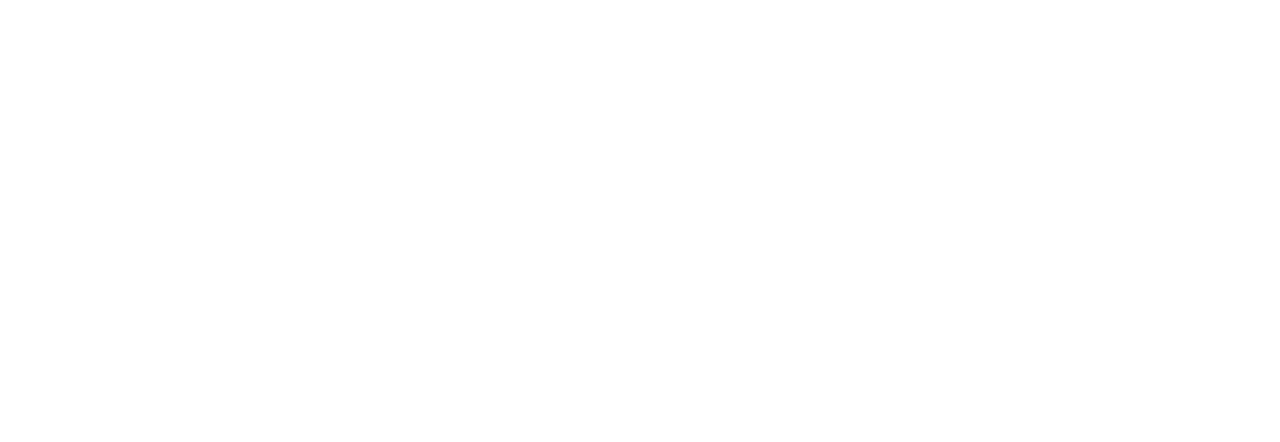
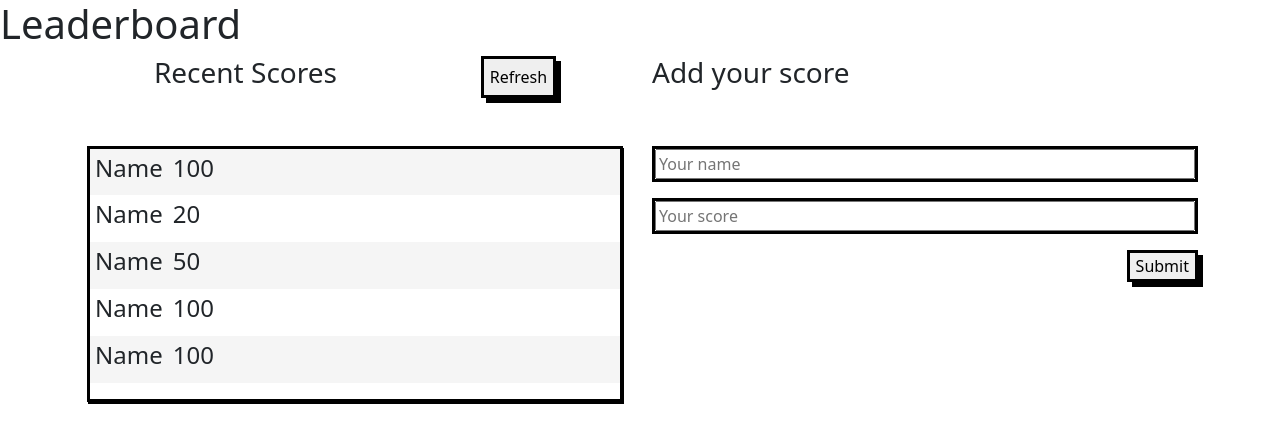
Before and after one commit to peterdgreat/Leaderboard, a website built with webpack: page src/index.html in a window 1280 px wide. Built offline with nearby package versions, Linux system fonts and the light colour scheme.

Commit message:
Content added and styled
- HTML Content added

- content styled

```diff
--- a/src/index.html
+++ b/src/index.html
@@ -11,7 +11,64 @@
     <title>Leaderboard </title>
 </head>
 <body>
+<header>
+    <h1>Leaderboard</h1>
+</header>
+<div class="container">
+    <div class="row">
+        <section class="col-md-6">
+           <div class="d-flex justify-content-around">
+            <h3>
+                Recent Scores
+            </h3>
+            <button>Refresh</button>
+           </div>
+           <div class="main mt-5">
+            <ul class="list-unstyled">
+                <li>
+                <h4>Name</h4>
+                <h4>100</h4>
+                </li>
+                <li>
+                    <h4>Name</h4>
+                    <h4>20</h4>
+                </li>
+                <li>
+                    <h4>Name</h4>
+                    <h4>50</h4>
+                </li>
+                <li>
+                    <h4>Name</h4>
+                    <h4>100</h4>
+                </li>
+                <li>
+                    <h4>Name</h4>
+                    <h4>100</h4>
+                </li>
+            </ul>
+        </div>
+        </section>
+        <section class="col-md-6">
+            <div class="d-flex flex-column">
+                <h3>Add your score</h3>
 
+                <form class="mt-5">
+                    <div class="mb-3 inpt">
+                      <input type="text"  placeholder="Your name">
+                    </div>
+                    <div class="mb-3 inpt">
+                        <input type="number" placeholder="Your score">
+                      </div>
+                      <div class="d-flex col-12 justify-content-end">
+                        <button type="submit" >Submit</button>
+                      </div>
+
+                  </form>
+            </div>
+        </section>
+
+    </div>
+</div>
     <script src="https://cdn.jsdelivr.net/npm/bootstrap@5.1.1/dist/js/bootstrap.bundle.min.js" integrity="sha384-/bQdsTh/da6pkI1MST/rWKFNjaCP5gBSY4sEBT38Q/9RBh9AH40zEOg7Hlq2THRZ" crossorigin="anonymous"></script>
 </body>
 </html>
--- a/src/index.js
+++ b/src/index.js
@@ -0,0 +1 @@
+import './style.css';
--- a/src/style.css
+++ b/src/style.css
@@ -0,0 +1,35 @@
+.main {
+  border: 3px solid black;
+  box-shadow: 1px 2px  black;
+  margin: 5px 5px 5px 5px;
+}
+
+li {
+  display: flex;
+  align-items: center;
+}
+
+.main li:nth-child(odd) {
+  background-color: #f5f5f5;
+}
+
+.inpt {
+  border: 3px solid black;
+}
+
+button {
+  box-shadow: 5px 5px  black;
+  border: 3px solid black;
+}
+
+form {
+  width: 100%;
+}
+
+input {
+  width: 100%;
+}
+
+li h4 {
+  padding: 5px;
+}
```
Also changed, not shown: dist/index.html (added), dist/main.js (added), src/tasks.js (deleted).
